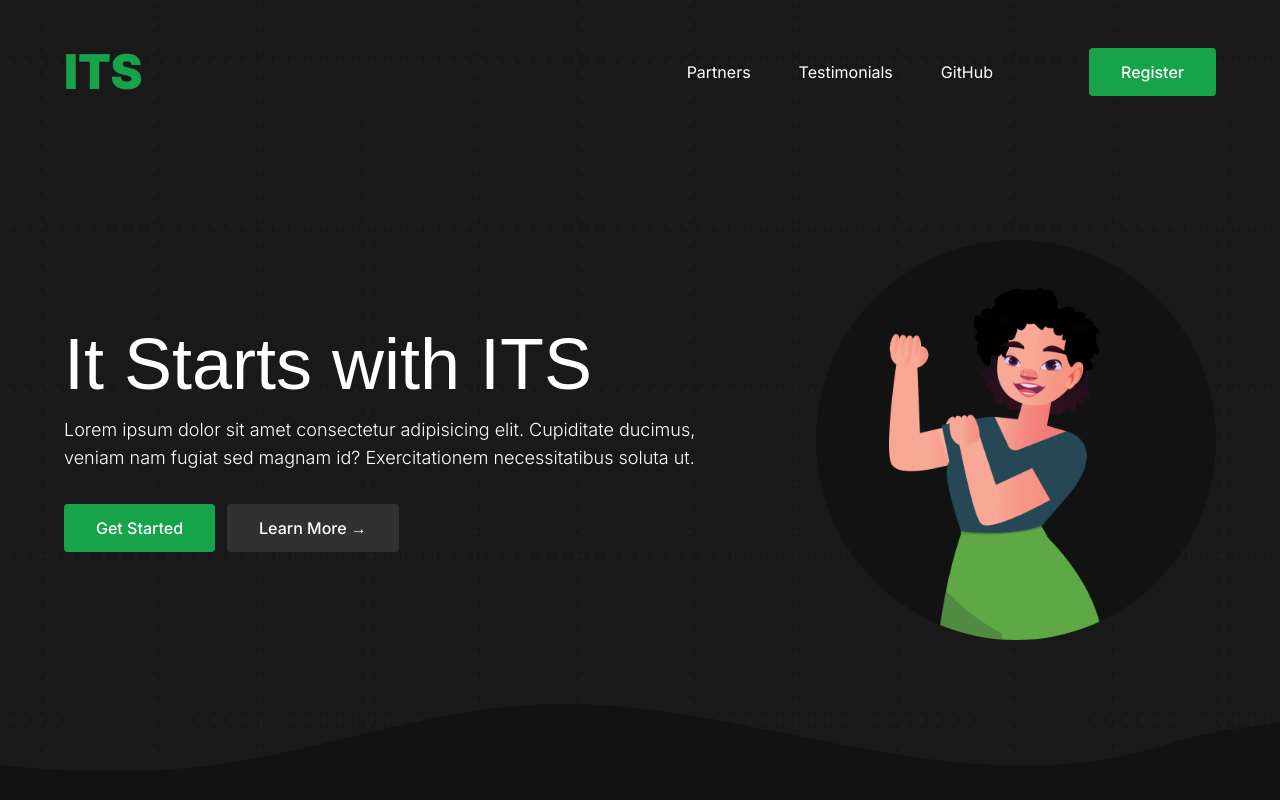
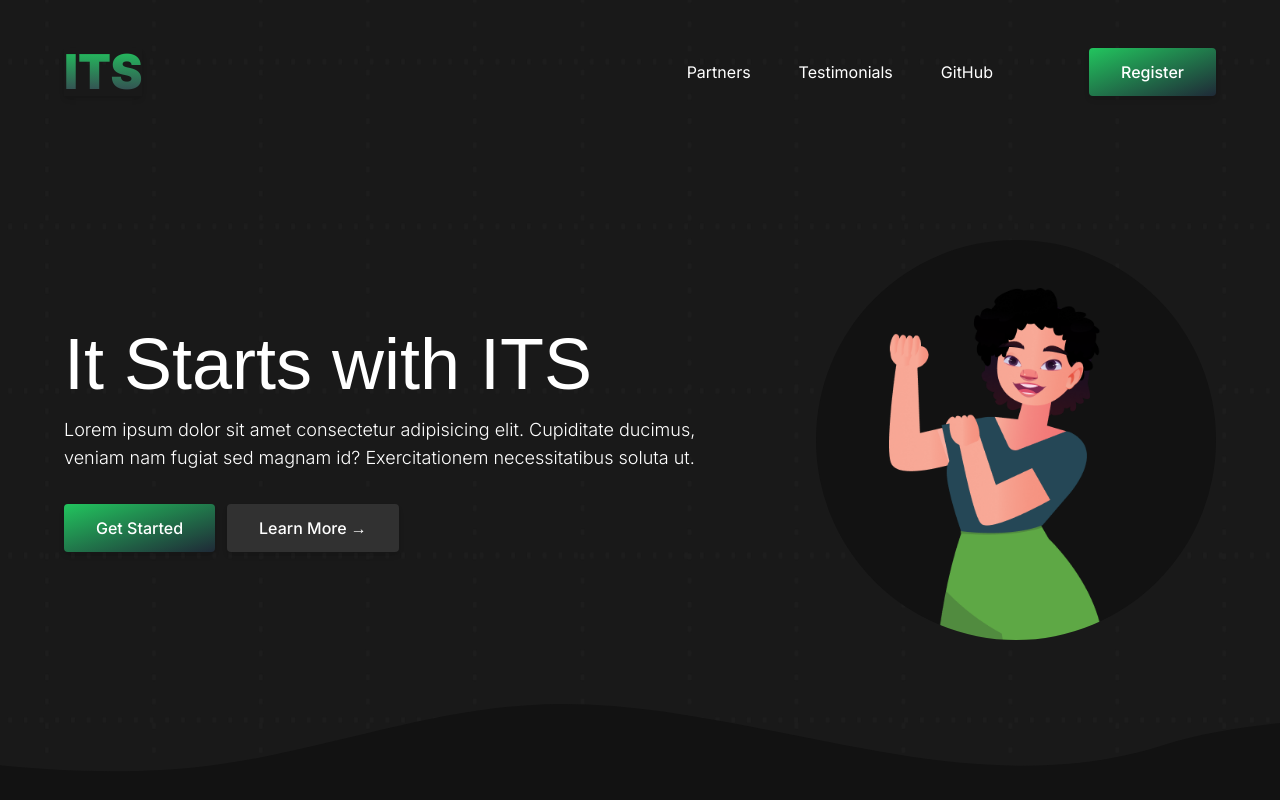
Before and after one commit to joshxfi/ITC101, a Next.js app in the folder its-website/: page / in a window 1280 px wide. Shown: the top 800 px of the page. Built offline with nearby package versions, Linux system fonts and the light colour scheme; a web font is replaced by a local one.

Commit message:
chore: add gradients

```diff
--- /dev/null
+++ b/its-website/src/components/Button.tsx
@@ -0,0 +1,10 @@
+export const Button = ({ text }: { text: string }) => {
+  return (
+    <button
+      type='button'
+      className='from-green-500 to-gray-800 bg-gradient-to-br shadow-md font-medium rounded px-8 py-3 text-sm md:text-base transition-all'
+    >
+      {text}
+    </button>
+  );
+};
--- a/its-website/src/components/Footer.tsx
+++ b/its-website/src/components/Footer.tsx
@@ -1,4 +1,5 @@
 import { footerItems } from '@/utils/constants';
+import { Logo } from './Logo';
 
 export const Footer = () => {
   return (
@@ -22,15 +23,15 @@ export const Footer = () => {
           </ul>
         ))}
         <div className='text-gray-400 text-right self-end space-y-2 hidden md:block'>
-          <h1 className='text-green-600 font-black text-5xl'>ITS</h1>
+          <Logo />
           <p>Information Technology Society</p>
         </div>
       </div>
 
-        <div className='text-gray-400 text-center space-y-2 md:hidden mt-24'>
-          <h1 className='text-green-600 font-black text-5xl'>ITS</h1>
-          <p>Information Technology Society</p>
-        </div>
+      <div className='text-gray-400 text-center space-y-2 md:hidden mt-24'>
+        <Logo />
+        <p>Information Technology Society</p>
+      </div>
 
       <div className='bg-secondary-100 h-[2px] md:my-24 my-12 w-full' />
 
--- a/its-website/src/components/Hero.tsx
+++ b/its-website/src/components/Hero.tsx
@@ -1,7 +1,7 @@
 import Image from 'next/image';
 import { Gruppo } from 'next/font/google';
 
-import { Container } from '@/components';
+import { Button, Container } from '@/components';
 
 const gruppo = Gruppo({ weight: ['400'], subsets: ['latin'] });
 
@@ -17,16 +17,11 @@ export const Hero = () => {
         </p>
 
         <div className='flex space-x-3 mt-8 justify-center xl:justify-start text-sm md:text-base'>
-          <button
-            type='button'
-            className='bg-green-600 font-medium rounded px-8 py-3'
-          >
-            Get Started
-          </button>
+          <Button text='Get Started' />
 
           <button
             type='button'
-            className='bg-secondary-100 font-medium rounded px-8 py-3'
+            className='bg-secondary-100 font-medium shadow-md rounded px-8 py-3'
           >
             Learn More &rarr;
           </button>
--- /dev/null
+++ b/its-website/src/components/Logo.tsx
@@ -0,0 +1,7 @@
+export const Logo = () => {
+  return (
+    <h1 className='from-green-500 to-gray-700 bg-gradient-to-b shadow-md bg-clip-text text-transparent font-black text-5xl'>
+      ITS
+    </h1>
+  );
+};
--- a/its-website/src/components/Navbar.tsx
+++ b/its-website/src/components/Navbar.tsx
@@ -1,9 +1,9 @@
-import { Container } from './Container';
+import { Button, Container, Logo } from '@/components';
 
 export const Navbar = () => {
   return (
     <Container className='flex justify-between items-center mt-12'>
-      <h1 className='text-green-600 font-black text-5xl'>ITS</h1>
+      <Logo />
 
       <div className='flex space-x-24 items-center'>
         <ul className='md:flex space-x-12 hidden'>
@@ -35,12 +35,7 @@ export const Navbar = () => {
           </li>
         </ul>
 
-        <button
-          type='button'
-          className='bg-green-600 font-medium rounded px-8 py-3 text-sm md:text-base'
-        >
-          Register
-        </button>
+        <Button text='Register' />
       </div>
     </Container>
   );
--- a/its-website/src/components/index.ts
+++ b/its-website/src/components/index.ts
@@ -3,4 +3,6 @@ export * from './Partners';
 export * from './Footer';
 export * from './Layout';
 export * from './Navbar';
+export * from './Button';
 export * from './Hero';
+export * from './Logo';
```
